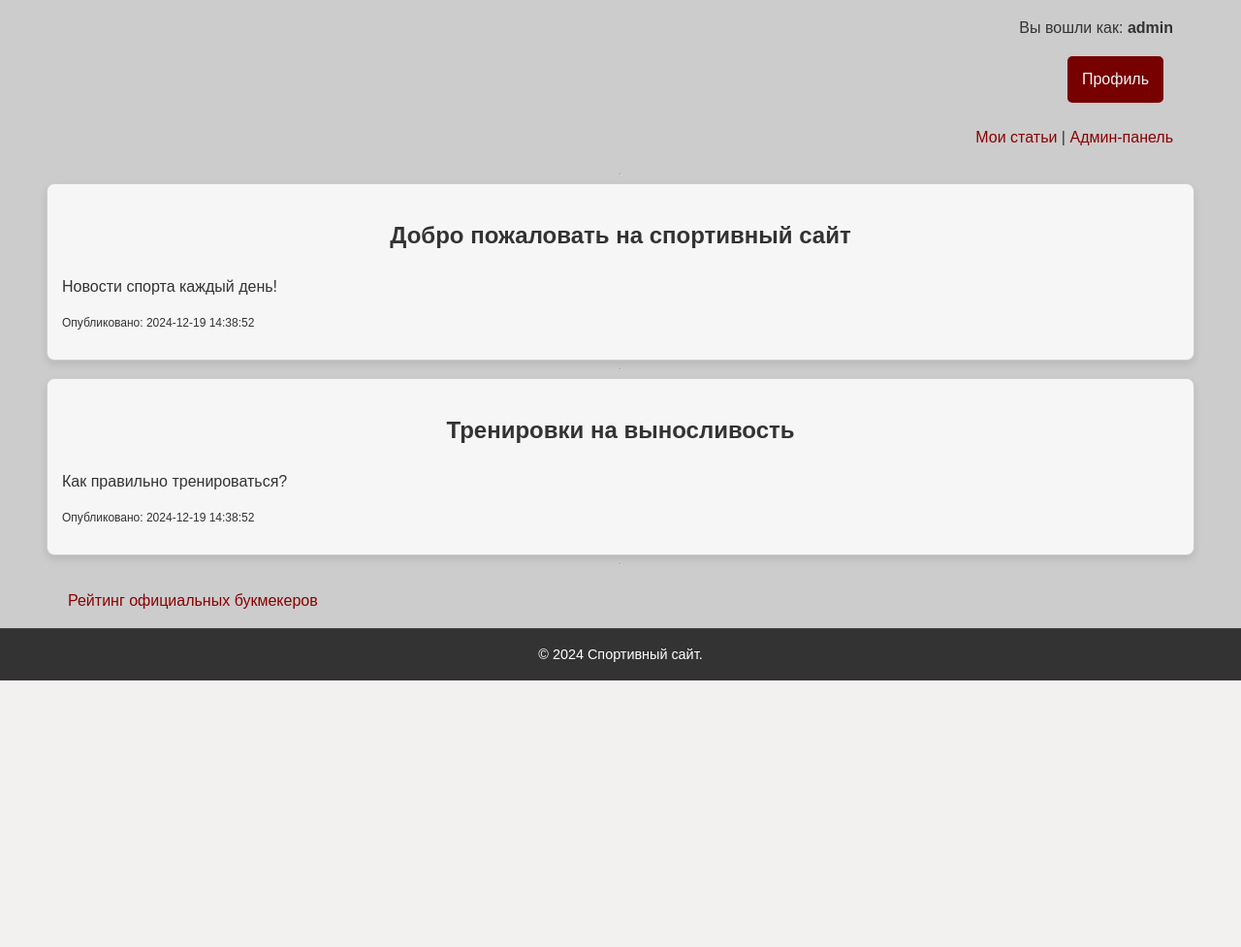
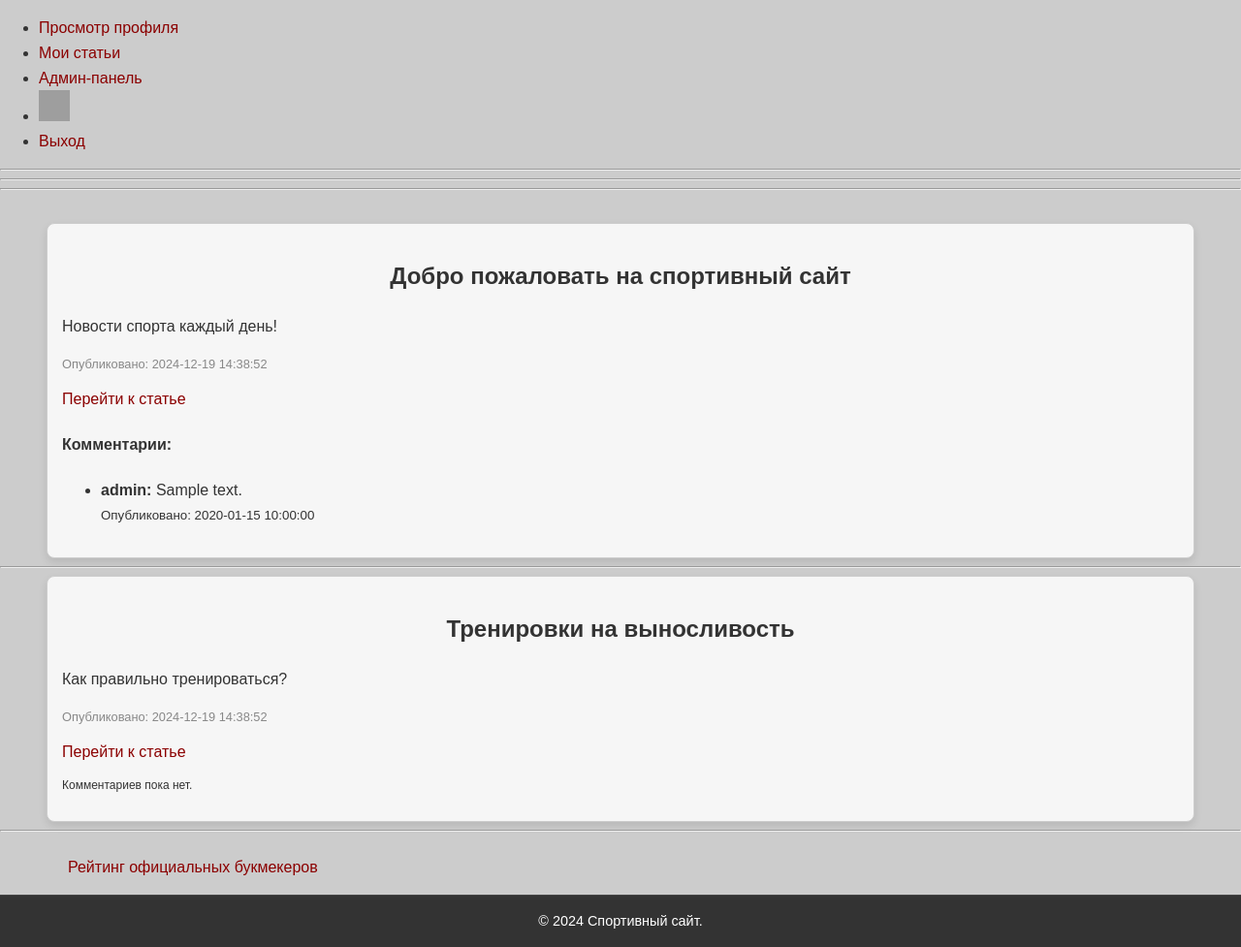
Before and after one commit to Elizaveta-Kuzmina/Web-Kuzmina23-08, a PHP site: page /main.php in a window 1280 px wide. Shown: the part 176-1153 px from the top of the page at 97% size. Before the commit the page ends 878 px from the top, so only its background shows below. Run offline with PHP 8.4, Linux system fonts and the light colour scheme; a user stored in the database is signed in; data comes from the database, SQL or seed files in the repository; tables that the repository leaves empty hold one stand-in row (values such as "Sample post"); grey boxes are pictures that could not be loaded.

Commit message:
Update main.php

```diff
--- a/lab10/main.php
+++ b/lab10/main.php
@@ -5,8 +5,9 @@ session_start();
 $isLoggedIn = isset($_SESSION['user_id']);
 $isAdmin = $isLoggedIn && $_SESSION['role'] === 'admin';
 
-$stmt = $pdo->query("SELECT title, content, created_at FROM articles ORDER BY created_at DESC");
+$stmt = $pdo->query("SELECT id, title, content, created_at, image FROM articles ORDER BY created_at DESC");
 $articles = $stmt->fetchAll(PDO::FETCH_ASSOC);
+
 ?>
 <!DOCTYPE html>
 <html lang="ru">
@@ -22,47 +23,80 @@ $articles = $stmt->fetchAll(PDO::FETCH_ASSOC);
   <header>  <h1>Добро пожаловать! </h1><h3> Платформа для просмотра и создания спортивного контента</h3> </header>
 
 
-<?php if ($isLoggedIn): ?>
-<div style="text-align: right;margin-right: 70px;">
-    <p>Вы вошли как: <strong><?= htmlspecialchars($_SESSION['username']) ?></strong></p>
+  <ul class="menu">
+
+    <div class="menu-left">
+ <?php if ($isLoggedIn): ?>
+        <li><a href="profile.php">Просмотр профиля</a></li>
+        <li><a href="personal_articles.php">Мои статьи</a></li>
+<?php else: ?>
+            <li><a href="login.php">Войти</a></li>
+            <li><a href="register.php">Регистрация</a></li>
+        <?php endif; ?>
+
+        <?php if ($isAdmin): ?>
+            <li><a href="admin.php">Админ-панель</a></li>
+        <?php endif; ?>
+    </div>
 
 
-        <form method="GET" action="profile.php" style="display:inline;">
-            <button type="submit" style="background-color: #770000; color: #f6f6f6; padding: 15px; border-radius: 0px; cursor: pointer;margin-right: 10px;border-radius: 5px;">
-                Профиль
-            </button>
-        </form>
+    <div class="menu-right">
+        <li><a href="https://vk.com/kuzelvl"><img src="вк.png" alt="Контакты" style="width: 32px; height: 32px"></a></li>
+        <?php if (isset($isLoggedIn) && $isLoggedIn): ?>
+            <li><a href="logout.php">Выход</a></li></div>
 
-        <p>
-            <a href="personal_articles.php">Мои статьи</a>
-            <?php if ($isAdmin): ?>
-                | <a href="admin.php">Админ-панель</a>
-            <?php endif; ?>
-        </p>
 
-    <?php if (isset($_GET['success'])): ?>
-        <p style="color: green;"><?= htmlspecialchars($_GET['success']) ?></p>
-    <?php endif; ?>
-</div>
-<?php else: ?>
-  <div style="text-align: right;margin-right: 70px;">
-  <p> <a href="login.php">Войти</a> | <a href="register.php">Регистрация</a></p>
-<?php endif; ?>   </div>
-  <hr>
+        <?php endif; ?>
 
-  <?php foreach ($articles as $article): ?>
+</ul>
+
+  <hr><hr><hr> <br>
+
+<?php foreach ($articles as $article): ?>
     <div class="article">
         <h2><?= htmlspecialchars($article['title']) ?></h2>
+        <?php if (!empty($article['image'])): ?>
+        <img src="<?= htmlspecialchars($article['image']) ?>" alt="Изображение статьи" style="width: 300px; height: 200px; margin-bottom: 15px; float: right; margin: 15px;">
+    <?php endif; ?>
+
         <p><?= nl2br(htmlspecialchars($article['content'])) ?></p>
-        <p style="font-size: 12px;">Опубликовано: <?= $article['created_at'] ?></p>
+
+        <p style="font-size: 0.8rem; color: #888;">Опубликовано: <?= $article['created_at'] ?></p>
+        <a href="art.php?id=<?= $article['id']?>">Перейти к статье</a>
+       <div class="comments">
+                        <?php
+
+                        $stmt = $pdo->prepare("SELECT c.comment, c.created_at, u.username FROM comments c JOIN users u ON c.user_id = u.id WHERE c.article_id = :article_id ORDER BY c.created_at DESC");
+                        $stmt->execute(['article_id' => $article['id']]);
+                        $comments = $stmt->fetchAll(PDO::FETCH_ASSOC);
+                        ?>
+                        <?php if ($comments): ?>
+                            <h4>Комментарии:</h4>
+                            <ul>
+                                <?php foreach ($comments as $comment): ?>
+                                    <li>
+                                        <strong><?= htmlspecialchars($comment['username']) ?>:</strong> <?= nl2br(htmlspecialchars($comment['comment'])) ?>
+                                        <br>
+                                        <small>Опубликовано: <?= $comment['created_at'] ?></small>
+                                    </li>
+                                <?php endforeach; ?>
+                            </ul>
+<?php else: ?>
+                            <p style='font-size: 12px;'>Комментариев пока нет.</p>
+                        <?php endif; ?>
+                    </div>
+
+                </div>
+                <hr>
+            <?php endforeach; ?>
+
     </div>
-    <hr>
 
-<?php endforeach; ?>
+
 <p style="text-indent: 70px"><a href="https://www.sports.ru/betting/ratings/">Рейтинг официальных букмекеров</a></p>
 
  <footer>
         &copy; 2024 Спортивный сайт.
-    </footer></div>
+    </footer>
 </body>
 </html>
```
